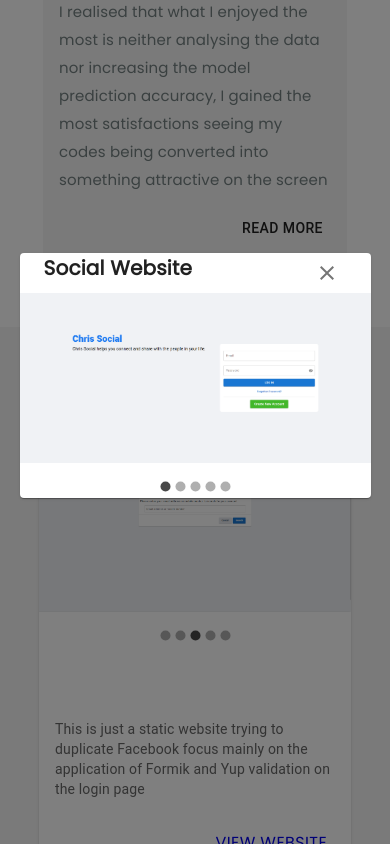
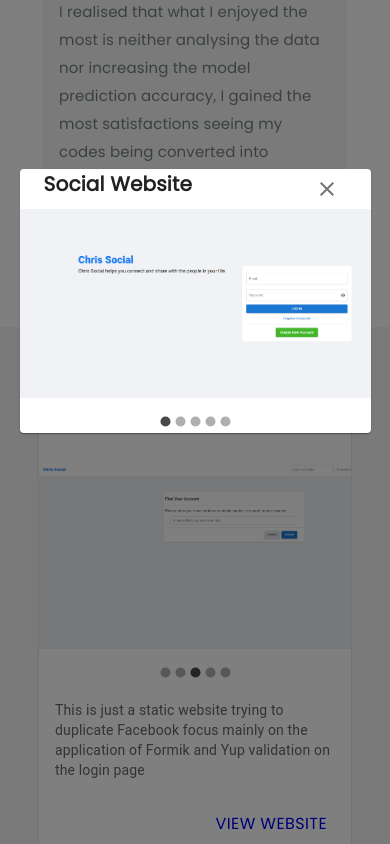
Before and after one commit to Chris-Gan/advanced-personal-website, a React (Create React App) app: page / in a window 390 px wide. Both pictures are taken after a click on the button 323 px from the left and 3648 px from the top of the page. Shown: the part 3226-4070 px from the top of the page. Built offline with nearby package versions, Linux system fonts and the light colour scheme.

Commit message:
mobile responsive carousel bug fixes

```diff
--- a/src/components/AnimatedBackground/AnimatedBackground.tsx
+++ b/src/components/AnimatedBackground/AnimatedBackground.tsx
@@ -12,7 +12,6 @@ import AnimatedArrowButton from '../AnimatedArrowButton/AnimatedArrowButton';
 
 const AnimatedBackground: FC = () => {
     const particlesInit = useCallback(async (engine: Engine) => {
-        console.log(engine);
         await loadFull(engine);
     }, []);
 
--- a/src/components/Navbar/MobileNavbar.tsx
+++ b/src/components/Navbar/MobileNavbar.tsx
@@ -1,7 +1,6 @@
 import React, { useEffect, useRef, useState } from 'react';
 import IconButton from '@mui/material/IconButton';
 import MenuIcon from '@mui/icons-material/Menu';
-// import Drawer from '@mui/material/Drawer';
 import { Typography, Box, Slide, Grow, Divider } from '@mui/material';
 import MobileNavbarListItem from './MobileNavbarListItem';
 
@@ -9,7 +8,6 @@ const MobileNavbar = () => {
     const [isNavbarAppear, setIsNavbarAppear] = useState<boolean>(false);
     const [isDrawerOpen, setIsDrawerOpen] = useState<boolean>(false);
     const containerRef = useRef<Element | null>(null);
-    // const expandingFromRef = useRef<Element | null>(null);
 
     const handleScroll = () => {
         setIsNavbarAppear(window.scrollY > 200);
@@ -17,7 +15,6 @@ const MobileNavbar = () => {
 
     useEffect(() => {
         window.addEventListener('scroll', handleScroll);
-        console.log(isNavbarAppear);
 
         return () => {
             window.removeEventListener('scroll', handleScroll);
--- a/src/components/PortfolioCard/CustomisedCarousel.tsx
+++ b/src/components/PortfolioCard/CustomisedCarousel.tsx
@@ -7,10 +7,10 @@ interface CustomisedCarouselProps {
 }
 const CustomisedCarousel: FC<CustomisedCarouselProps> = ({ inputArray }) => {
     return (
-        <Carousel stopAutoPlayOnHover indicators>
+        <Carousel stopAutoPlayOnHover>
             {inputArray.map(({ name, source }) => (
                 <Box display="flex" flexDirection="column" key={name}>
-                    <Box sx={{ height: '100%', objectFit: 'contain' }} component="img" src={source} />
+                    <Box sx={{ width: { xs: '100vw', md: 'initial' }, objectFit: 'contained' }} component="img" src={source} />
                 </Box>
             ))}
         </Carousel>
--- a/src/components/PortfolioCard/PortfolioCard.tsx
+++ b/src/components/PortfolioCard/PortfolioCard.tsx
@@ -32,11 +32,11 @@ const PortfolioCard: FC<PortfolioCardProps> = ({ title, description, redirectedU
                         </IconButton>
                     }
                 />
-                <CardMedia component="div" sx={{ height: '240px' }}>
+                <CardMedia component="div">
                     <CustomisedCarousel inputArray={carouselInputArray} />
                 </CardMedia>
                 <CardContent>
-                    <Typography variant="body2" color="text.secondary">
+                    <Typography variant="body2" sx={{ pt: { xs: 0, md: 'initial' } }} color="text.secondary">
                         {description}
                     </Typography>
                 </CardContent>
@@ -56,7 +56,7 @@ const PortfolioCard: FC<PortfolioCardProps> = ({ title, description, redirectedU
             <Modal open={isModalOpen}>
                 <Box>
                     <ClickAwayListener onClickAway={() => setIsModalOpen(false)}>
-                        <Paper sx={{ width: '90vw', position: 'absolute', right: '5%', mt: { xs: '30vh', md: 0 } }}>
+                        <Paper sx={{ width: '90vw', position: 'absolute', right: '5%', mt: { xs: '20vh', md: 0 } }}>
                             <Box display="flex" flexDirection="column">
                                 <Box display="flex" justifyContent="space-between" sx={{ px: 3, py: 0 }}>
                                     <Typography
@@ -68,8 +68,9 @@ const PortfolioCard: FC<PortfolioCardProps> = ({ title, description, redirectedU
                                         <CloseIcon />
                                     </IconButton>
                                 </Box>
-
-                                <CustomisedCarousel inputArray={carouselInputArray} />
+                                <Box>
+                                    <CustomisedCarousel inputArray={carouselInputArray} />
+                                </Box>
                             </Box>
                         </Paper>
                     </ClickAwayListener>
```
